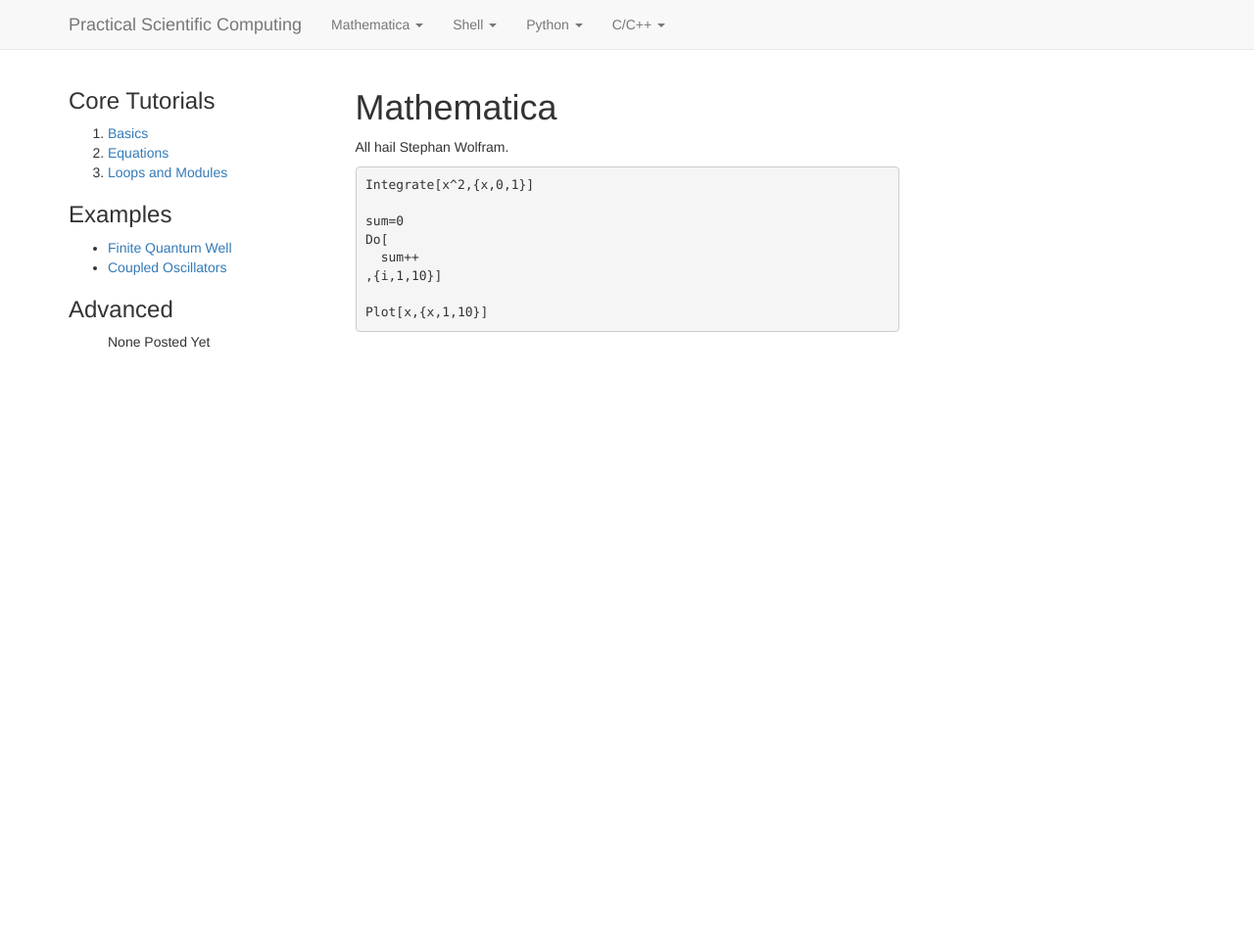
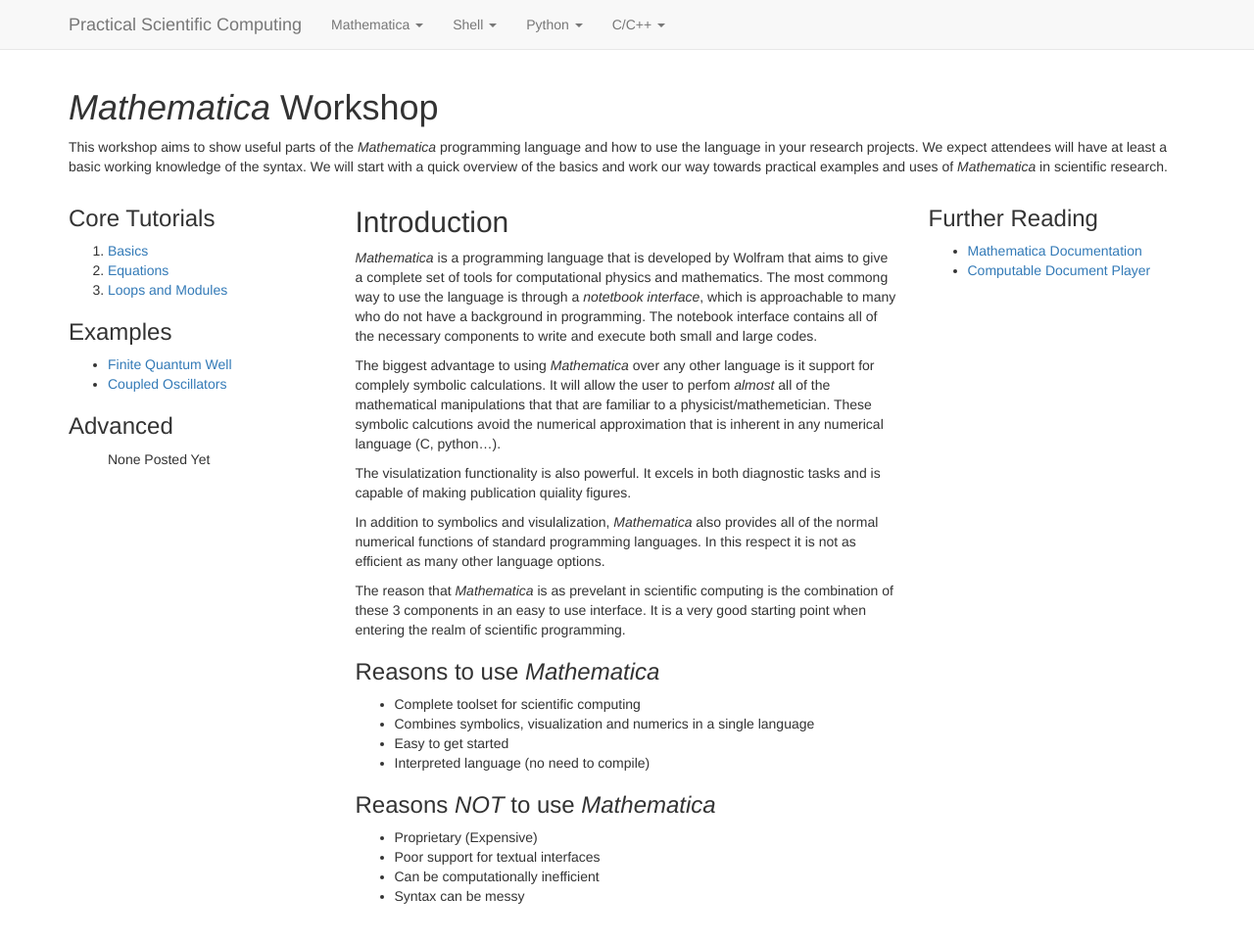
Before and after one commit to practical-scientific-computing/practical-scientific-computing.github.io, a Jekyll site: the page built from mathematica/00-intro.md, in a window 1280 px wide and 1400 px high. Shown: the top 962 px of the window at 98% size. Built offline with Jekyll 4.4.1, drawn with Linux system fonts in a browser that asks for light colours; nearby versions of some CDN libraries; Markdown is read by kramdown in place of the engine named in the settings.

Commit message:
updated the main page for mathematica tutorials

````diff
--- a/mathematica/00-intro.md
+++ b/mathematica/00-intro.md
@@ -6,19 +6,34 @@
 type: index
 ---
 
-Mathematica
-===========
+## Introduction
 
-All hail Stephan Wolfram.
+*Mathematica* is a programming language that is developed by Wolfram that aims to give a complete set of tools for computational physics and mathematics.
+The most commong way to use the language is through a *notetbook interface*, which is approachable to many who do not have a background in programming.
+The notebook interface contains all of the necessary components to write and execute both small and large codes.
 
+The biggest advantage to using *Mathematica* over any other language is it support for complely symbolic calculations.
+It will allow the user to perfom *almost* all of the mathematical manipulations that that are familiar to a physicist/mathemetician.
+These symbolic calcutions avoid the numerical approximation that is inherent in any numerical language (C, python...).
 
-``` mma
-Integrate[x^2,{x,0,1}]
+The visulatization functionality is also powerful.
+It excels in both diagnostic tasks and is capable of making publication quiality figures.
 
-sum=0
-Do[
-  sum++
-,{i,1,10}]
+In addition to symbolics and visulalization, *Mathematica* also provides all of the normal numerical functions of standard programming languages. In this respect it is not as efficient as many other language options.
 
-Plot[x,{x,1,10}]
-```
+The reason that *Mathematica* is as prevelant in scientific computing is the combination of these 3 components in an easy to use interface.
+It is a very good starting point when entering the realm of scientific programming.
+
+### Reasons to use *Mathematica*
+
+- Complete toolset for scientific computing
+- Combines symbolics, visualization and numerics in a single language
+- Easy to get started
+- Interpreted language (no need to compile)
+
+### Reasons *NOT* to use *Mathematica*
+
+- Proprietary (Expensive)
+- Poor support for textual interfaces
+- Can be computationally inefficient
+- Syntax can be messy
````
Also changed, not shown: mathematica/extras.md (added, +11 -0 lines), mathematica/hero.md (added, +12 -0 lines).
